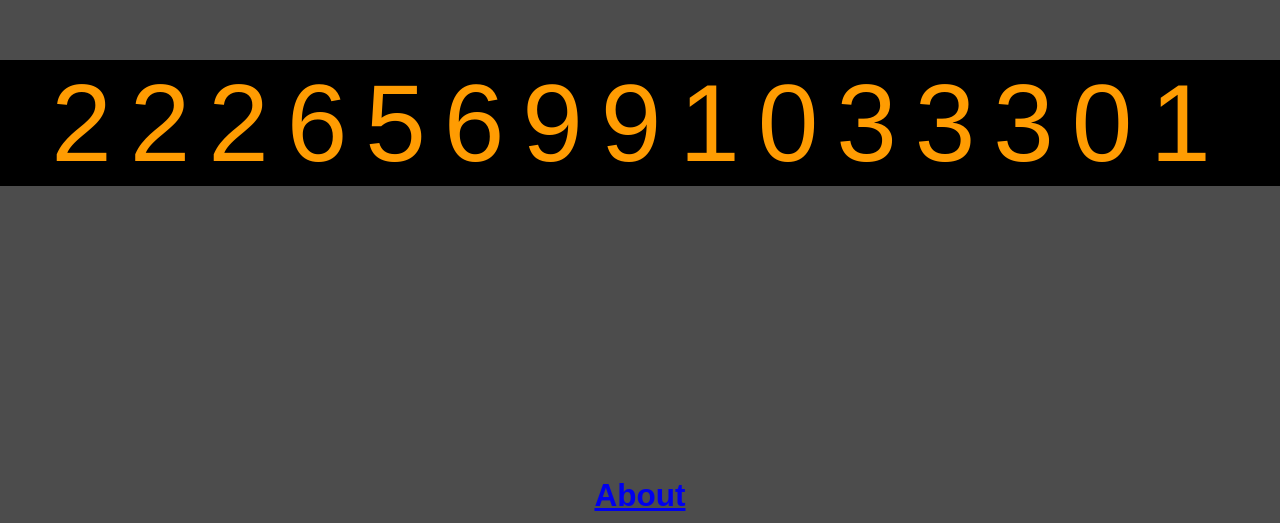
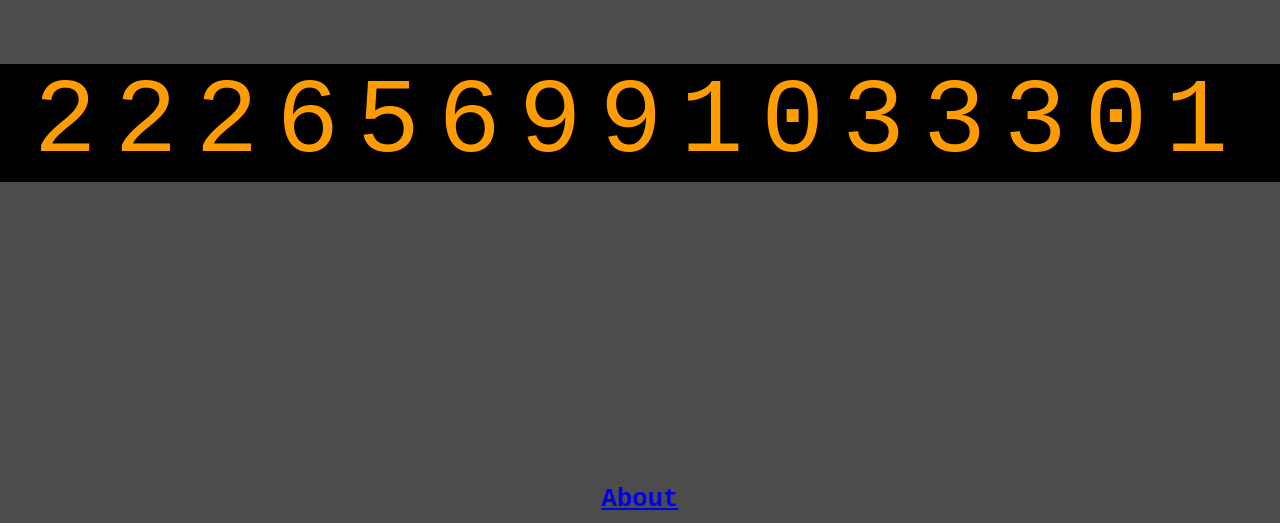
Before and after one commit to chriswhong/metronome, a plain HTML site: page index.html in a window 1280 px wide. Shown: the part 277-800 px from the top of the page. Drawn offline with nearby package versions, Linux system fonts and the light colour scheme.

Commit message:
Metrophobic was not monospaced and caused numbers to be jittery. Monospace font looks better

```diff
--- a/index.html
+++ b/index.html
@@ -9,7 +9,7 @@
   <style>
     html,body {
       margin:0; padding:0;
-      font-family: ‘Metrophobic’, Arial, serif;
+      font-family: monospace;
       font-weight: 400;
       width:100%;
       background: #4C4C4C;
@@ -18,7 +18,7 @@
     }
 
     #time {
-      font-size:3.8em;
+      font-size:4.5em;
       margin: 0 auto;
       display: block;
       width: 100%;
```
